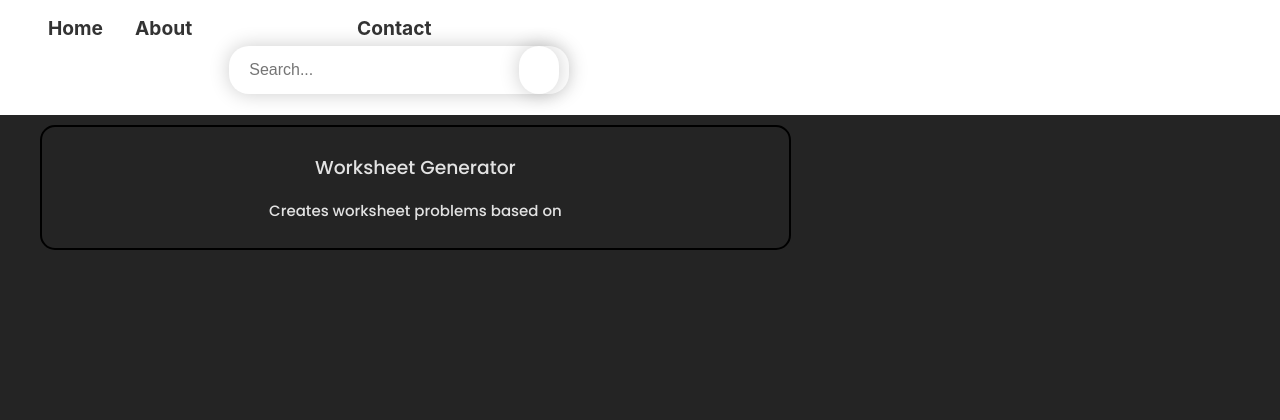
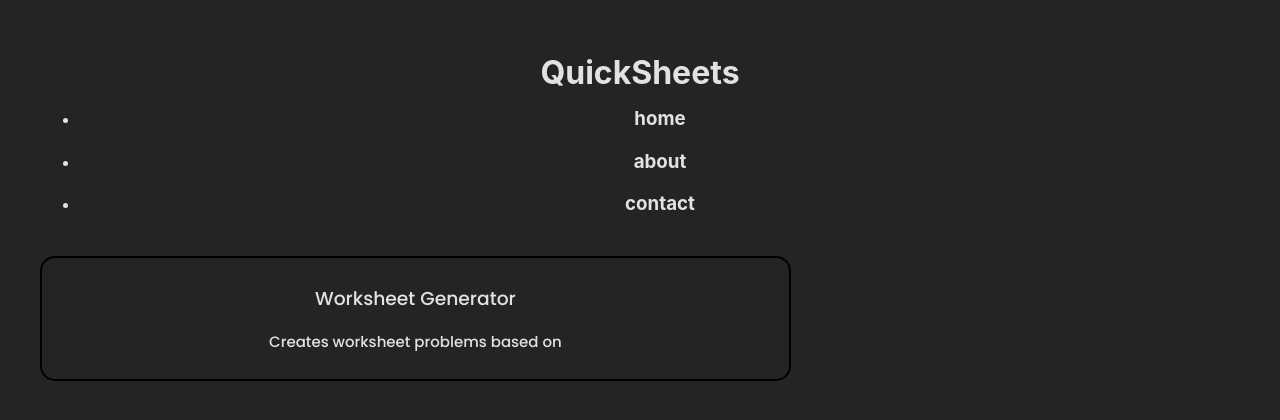
Before and after one commit to rahulrejeev/cleansheets, a React (Vite) app: page / in a window 1280 px wide. Shown: the top 420 px of the page. Built offline with nearby package versions, Linux system fonts and the light colour scheme.

Commit message:
chagnes to fiz api or some

```diff
--- a/package.json
+++ b/package.json
@@ -9,6 +9,7 @@
     "preview": "vite preview"
   },
   "dependencies": {
+    "dotenv": "^16.0.3",
     "openai": "^3.1.0",
     "pdfmake": "^0.2.7",
     "react": "^18.2.0",
--- a/src/App.jsx
+++ b/src/App.jsx
@@ -9,7 +9,6 @@ import vfs from "../fonts/vfs_fonts";
 
 
 pdfMake.vfs = vfs;
-
 
 pdfMake.fonts = {
   NimbusSans: {
@@ -35,7 +34,7 @@ const docDefinition = {
 // const pdfMake = require('pdfmake/build/pdfmake');
 // const pdfFonts = require('pdfmake/build/vfs_fonts');
 
-const APPIIKEYY = "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";
+const APPIIKEYY = "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";
 
 function App() {
   const configuration = new Configuration({
--- a/src/NavBar.jsx
+++ b/src/NavBar.jsx
@@ -1,21 +1,18 @@
-import React from 'react';
-import './NavBar.css';
-import SearchBar from './SearchBar';
+import React from "react";
 
 
 function NavBar() {
   return (
-    <nav className="navbar">
-      <ul className="nav-links">
-        <li className="nav-item">
-          <a href="/">Home</a>
+    <nav>
+      <ul>
+        <li>
+          <h3>home</h3>
         </li>
-        <li className="nav-item">
-          <a href="/about">About</a>
+        <li>
+          <h3>about</h3>
         </li>
-        <li className="nav-item">
-          <a href="/contact">Contact</a>
-          <SearchBar />
+        <li>
+          <h3>contact</h3>
         </li>
       </ul>
     </nav>
```
Also changed, not shown: 2 other files (tests, documents, lock files or other folders).
